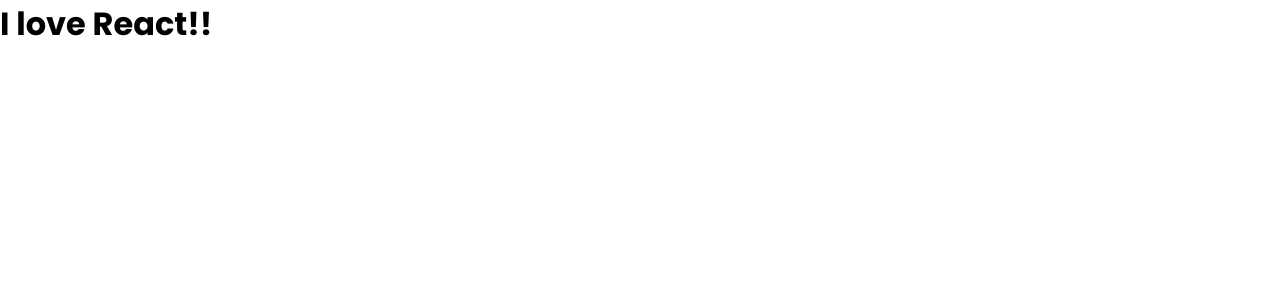
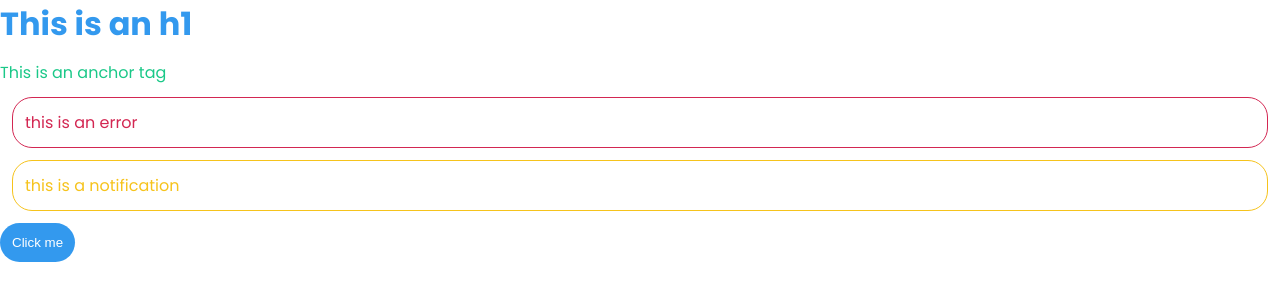
Before and after one commit to bjmczhang/complete-sass-tutorial, a website: page index.html in a window 1280 px wide. Drawn offline with Linux system fonts and the light colour scheme.

Commit message:
lesson 3

```diff
--- a/index.html
+++ b/index.html
@@ -7,6 +7,10 @@
     <title>Complete SASS</title>
   </head>
   <body>
-    <h1>I love React!!</h1>
+    <h1>This is an h1</h1>
+    <a href="#">This is an anchor tag</a>
+    <p class="error">this is an error</p>
+    <p class="notification">this is a notification</p>
+    <button>Click me</button>
   </body>
 </html>
--- a/index.scss
+++ b/index.scss
@@ -34,3 +34,74 @@
     color: red;
   }
 }
+
+// variables
+
+/* button {
+  background-color: #3399ee;
+}
+
+a {
+  color: #3399ee;
+}
+
+h1 {
+  border: 2px dashed;
+  border-color: #3399ee;
+}
+ */
+
+//  theme colors
+$primary: #3399ee;
+$secondary: #1ac888;
+$error: #d32752;
+$info: #f6c31c;
+
+// spacing
+$base-padding: 0.75rem;
+$base-margin: 0.75rem;
+
+// borders
+$base-border-thickness: 1px;
+$base-border-radius: 20px;
+
+h1 {
+  color: $primary;
+
+  margin-bottom: $base-padding;
+}
+
+a {
+  color: $secondary;
+}
+
+button {
+  color: white;
+  border: 0;
+  background: $primary;
+
+  border-radius: $base-border-radius;
+  padding: $base-padding;
+}
+
+.error {
+  color: $error;
+  border-color: $error;
+  border-style: solid;
+
+  margin: $base-margin;
+  padding: $base-padding;
+  border-radius: $base-border-radius;
+  border-width: $base-border-thickness;
+}
+
+.notification {
+  color: $info;
+  border-color: $info;
+  border-style: solid;
+
+  margin: $base-margin;
+  padding: $base-padding;
+  border-radius: $base-border-radius;
+  border-width: $base-border-thickness;
+}
```
Also changed, not shown: css/index.css.
